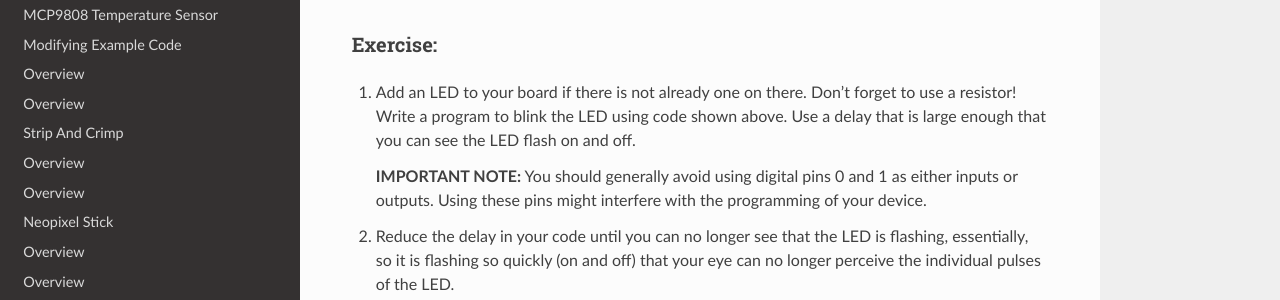
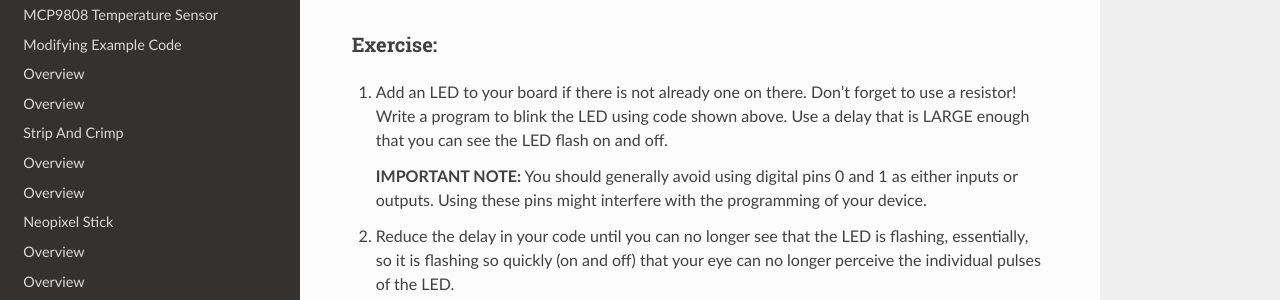
Before and after one commit to maxtkc/mvths-wiki, a Sphinx documentation site: the page built from docs/024-blinking-lights.rst, in a window 1280 px wide and 1003 px high. Shown: the part 445-745 px from the top of the window. Built offline with Sphinx 7.4.7 and the Read the Docs theme 2.0.0, drawn with Linux system fonts in a browser that asks for light colours; pages that are not in the unit, such as notebooks, are missing from menus.

```diff
--- a/docs/024-blinking-lights.rst
+++ b/docs/024-blinking-lights.rst
@@ -12,7 +12,7 @@ In this lesson, you will review using the loop function to blink and LED. The fo
 Exercise:
 ~~~~~~~~~
 
-#. Add an LED to your board if there is not already one on there. Don't forget to use a resistor! Write a program to blink the LED using code shown above. Use a delay that is large enough that you can see the LED flash on and off.
+#. Add an LED to your board if there is not already one on there. Don't forget to use a resistor! Write a program to blink the LED using code shown above. Use a delay that is LARGE enough that you can see the LED flash on and off.
 
    **IMPORTANT NOTE:** You should generally avoid using digital pins 0 and 1 as either inputs or outputs. Using these pins might interfere with the programming of your device.
 
```
